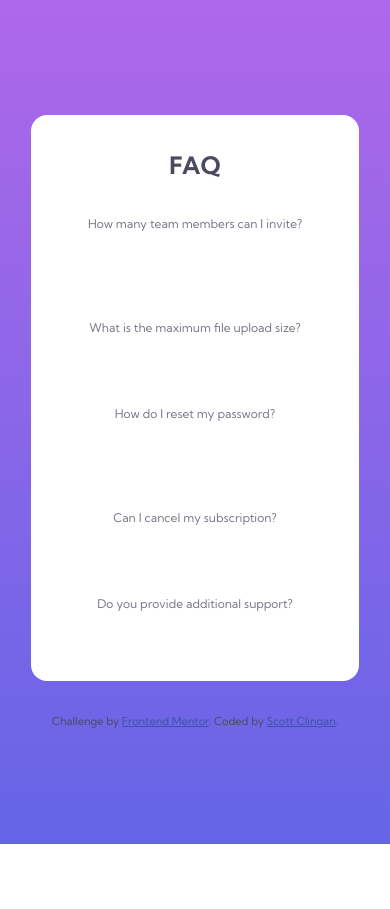
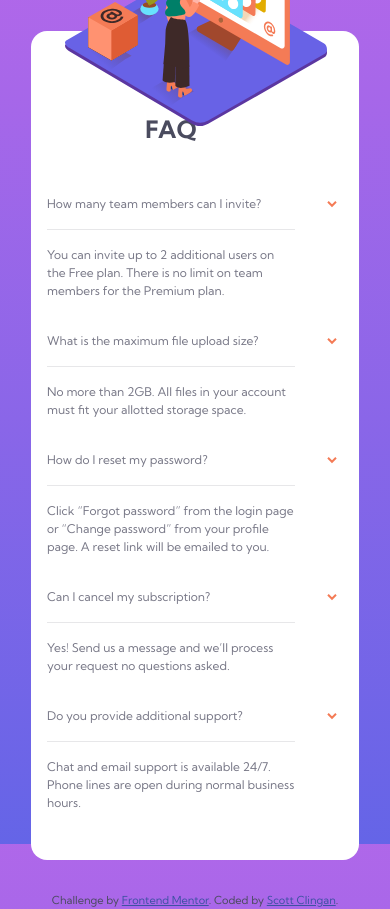
Before and after one commit to sclingan/faq-accordion, a React (Vite) app: page / in a window 390 px wide. Before the commit the page ends 844 px from the top, so only its background shows below. Built offline with nearby package versions, Linux system fonts and the light colour scheme.

Commit message:
Adjusting mobile layout, CSS variables

```diff
--- a/index.html
+++ b/index.html
@@ -11,7 +11,7 @@
     <link rel="preconnect" href="https://fonts.googleapis.com">
     <link rel="preconnect" href="https://fonts.gstatic.com" crossorigin>
     <link href="https://fonts.googleapis.com/css2?family=Kumbh+Sans:wght@400;700&display=swap" rel="stylesheet">
-    <link rel="icon" type="image/png" sizes="32x32" href="./images/favicon-32x32.png">
+    <link rel="icon" type="image/png" sizes="32x32" href="./public/favicon-32x32.png">
     <title>Frontend Mentor | FAQ Accordion Card</title>
   </head>
   <body>
--- a/src/App.css
+++ b/src/App.css
@@ -57,7 +57,13 @@ p, h1, h2, h3, h4, h5, h6 {
   --fw-700: 700;
   --ff: 'Kumbh Sans', serif;
 }
-/* check background img */
+/* TODO:
+   check background img
+   adjust padding-top on body before deploy
+   add drop shadow on logo image
+   research to see if all questions should be in a ul
+*/
+
 body {
   /* background-image: url('/public/bg-pattern-mobile.svg'); */
   /* background-repeat: no-repeat;  */
@@ -68,31 +74,57 @@ body {
   color: var(--text-dark-blue-gray);
   display: grid;
   place-content: center;
-  text-align: center;
-  position: relative;
+  padding-top: 6rem;
 }
 
 .div__card {
   background-color: white;
   max-width: 20.5rem;
   border-radius: 1rem;
-  padding-inline: 2rem;
+  /* padding-inline: 2rem; */
+  padding-inline: 1rem;
+  position: relative;
+  padding-bottom: 2rem;
+  display: grid;
+  grid-template-columns: auto auto;
+}
+
+.img__logo {
+  position: absolute;
+  /* top: -7.5rem; */
+  top: -6.5rem;
+  right: 2rem;
+  max-width: 80%;
 }
 
 h1 {
   color: var(--text-dark-gray);
-  padding-block: 2rem;
+  padding-top: 5rem;
+  padding-bottom: 2rem;
+  text-align: center;
 }
 
 .div__card_question {
-  /* border-bottom: 1px solid var(--dividers-gray-blue); */
-  padding-bottom: 1rem;
+  grid-column-start: 1;
+  grid-column-end: 1;
+  border-bottom: 1px solid var(--dividers-gray-blue);
+  padding-block: 1rem;
+  text-align: left;
+}
+
+.btn__accordion {
+  grid-column-start: 2;
+  grid-column-end: 2;
+  border: none;
+  background-color: transparent;
+  padding-left: 2rem;
+  cursor: pointer;
 }
 
 .div__card_answer {
   /* display: none; */
-  visibility: hidden;
-  padding-bottom: 1rem;
+  padding-block: 1rem;
+  text-align: left;
 }
 
 footer {
--- a/src/App.tsx
+++ b/src/App.tsx
@@ -1,43 +1,59 @@
 import { useState } from 'react'
 import './App.css'
+import logo from '../public/illustration-woman-online-mobile.svg';
+import arrow_icon from '../public/icon-arrow-down.svg';
 
 function App() {
 
   return (
     <main>
       <div className="div__card">
+         <img className="img__logo" src={logo} alt=""></img>
         <h1>FAQ</h1>
         <div className="div__card_question">
-          How many team members can I invite?
+          <p>How many team members can I invite?</p>
        </div>
+       <button className="btn__accordion"><img src={arrow_icon} alt=""></img></button>
+
        <div className="div__card_answer">
-          You can invite up to 2 additional users on the Free plan. There is no limit on
+         <p> You can invite up to 2 additional users on the Free plan. There is no limit on
           team members for the Premium plan.
+          </p>
       </div>
       <div className="div__card_question">
-          What is the maximum file upload size?
+          <p>What is the maximum file upload size?</p>
       </div>
+      <button className="btn__accordion"><img src={arrow_icon} alt=""></img></button>
+
       <div className="div__card_answer">
-          No more than 2GB. All files in your account must fit your allotted storage space.
+          <p>No more than 2GB. All files in your account must fit your allotted storage space.
+            </p>
       </div>
       <div className="div__card_question">
-         How do I reset my password?
+         <p>How do I reset my password?</p>
       </div>
+      <button className="btn__accordion"><img src={arrow_icon} alt=""></img></button>
+
       <div className="div__card_answer">
-         Click “Forgot password” from the login page or “Change password” from your profile page.
+         <p>Click “Forgot password” from the login page or “Change password” from your profile page.
          A reset link will be emailed to you.
+         </p>
       </div>
       <div className="div__card_question">
-         Can I cancel my subscription?
+         <p>Can I cancel my subscription?</p>
       </div>
+      <button className="btn__accordion"><img src={arrow_icon} alt=""></img></button>
+
       <div className="div__card_answer">
-         Yes! Send us a message and we’ll process your request no questions asked.
+         <p>Yes! Send us a message and we’ll process your request no questions asked.</p>
       </div>
       <div className="div__card_question">
-         Do you provide additional support?
+         <p>Do you provide additional support?</p>
       </div>
+      <button className="btn__accordion"><img src={arrow_icon} alt=""></img></button>
+
       <div className="div__card_answer">
-         Chat and email support is available 24/7. Phone lines are open during normal business hours.
+        <p> Chat and email support is available 24/7. Phone lines are open during normal business hours.</p>
       </div>
     </div>
     <footer>
```
